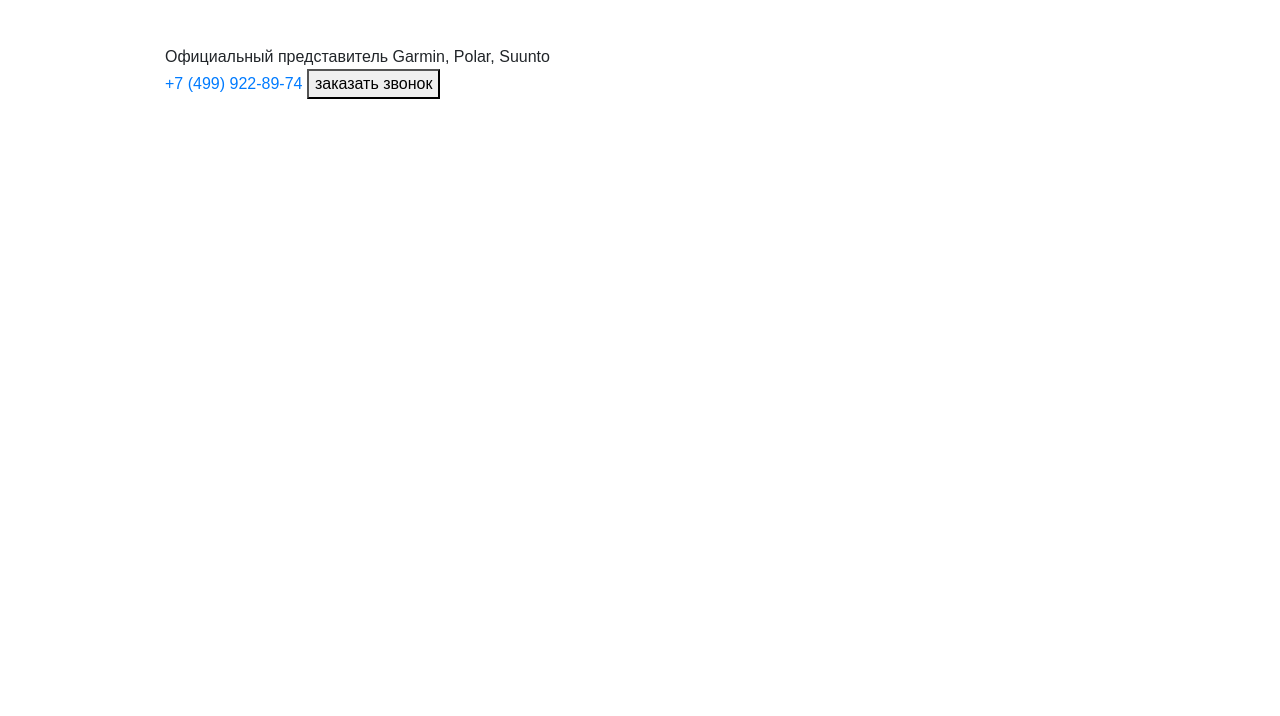
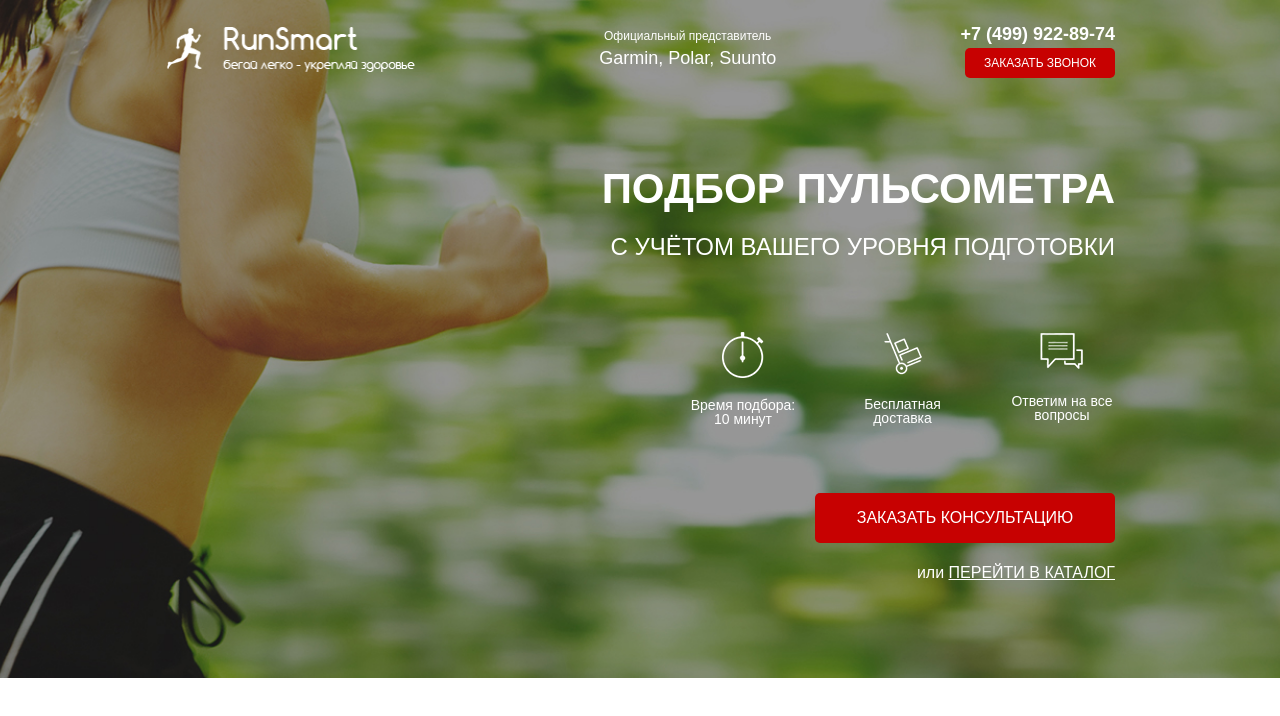
Before and after one commit to nadine141/pulse, a website: page src/index.html in a window 1280 px wide. Drawn offline with Linux system fonts and the light colour scheme.

Commit message:
first section

```diff
--- a/gulpfile.js
+++ b/gulpfile.js
@@ -7,7 +7,6 @@ const autoprefixer = require('gulp-autoprefixer');
 const rename = require("gulp-rename");
 
 gulp.task('server', function () {
-
   browserSync({
     server: {
       baseDir: "src"
--- /dev/null
+++ b/src/css/blocks/header.min.css
@@ -0,0 +1 @@
+.header{display:flex;justify-content:space-between;justify-content:center}
--- a/src/index.html
+++ b/src/index.html
@@ -22,15 +22,27 @@
           <button class="button">заказать звонок</button>
         </div>
       </header>
+
+      <div class="promo__wrapper">
+        <h1 class="promo__header">Подбор пульсометра</h1>
+        <h2 class="promo__subheader">с учётом Вашего уровня подготовки</h2>
+
+        <div class="promo__icons">
+          <div class="promo__icon"><img src="icons/019_timer_time_stopwatch_2-64.png" alt="time">Время подбора: 10 минут</div>
+          <div class="promo__icon"><img src="icons/app_hand.png" alt="bag">Бесплатная доставка</div>
+          <div class="promo__icon"><img src="icons/messages.png" alt="message">Ответим на все вопросы</div>
+        </div>
+        <button class="button button_main">заказать кОНСУЛЬТАЦИЮ</button>
+        <div class="promo__link">или <a href="#">ПЕРЕЙТИ В КАТАЛОГ</a></div>
+
+      </div>
+
+
     </div>
-
-  </div>
 
 
 
 
-
-
-
+  </div>
 </body>
 </html>
--- /dev/null
+++ b/src/sass/blocks/_buttons.scss
@@ -0,0 +1,18 @@
+.button {
+  width: 150px;
+  height: 30px;
+  background: $main-color;
+  border-radius: 5px;
+  border: none;
+  font-weight: 500;
+  font-size: 12px;
+  color: #FFFFFF;
+  text-transform: uppercase;
+  &_main {
+    margin-top: 67px;
+    width: 300px;
+    height: 50px;
+    font-size: 16px;
+
+  }
+}
--- /dev/null
+++ b/src/sass/blocks/_header.scss
@@ -0,0 +1,37 @@
+.header {
+  display: flex;
+  justify-content: space-between;
+  align-items: center;
+  &__logo {
+    width: 250px;
+    img {
+      width: 100%;
+    }
+  }
+  &__official {
+    font-weight: 500;
+    font-size: 12px;
+    color: #FFFFFF;
+    text-align: center;
+    span {
+      display: block;
+      font-size: 18px;
+    }
+  }
+  &__phone {
+    display: block;
+    font-weight: 700;
+    font-size: 18px;
+    color: #FFFFFF;
+    &:hover {
+      color: $main-color;
+      text-decoration: none;
+    }
+  }
+  &__contacts {
+    display: flex;
+    flex-direction: column;
+    align-items: flex-end;
+
+  }
+}
--- a/src/sass/blocks/_promo.scss
+++ b/src/sass/blocks/_promo.scss
@@ -1,5 +1,56 @@
 .promo {
   min-height: 650px;
   padding: 21px 0 93px 0;
-  background: url(../../img/bg/bg.jpg)center (center/cover) no-repeat;
+  background: url(../img/bg/bg.jpg) center (center/cover) no-repeat;
+  &__wrapper {
+    display: flex;
+    flex-direction: column;
+    align-items: flex-end;
+    margin-top: 90px;
+  }
+  &__header {
+    font-weight: 700;
+    font-size: 42px;
+    color: #FFFFFF;
+    text-transform: uppercase;
+    line-height: 42px;
+  }
+  &__subheader {
+    margin-top: 17px;
+    font-weight: 500;
+    font-size: 24px;
+    color: #FFFFFF;
+    text-transform: uppercase;
+    line-height: 24px;
+  }
+  &__icons {
+    margin-top: 65px;
+    width: 425px;
+    display: flex;
+    justify-content: space-between;
+  }
+  &__icon {
+    width: 106px;
+    text-align: center;
+    font-weight: 500;
+    font-size: 14px;
+    line-height: 14px;
+    color: #FFFFFF;
+    img {
+      display: block;
+      margin: 0 auto;
+      margin-bottom: 20px;
+    }
+  }
+  &__link {
+    font-size: 16px;
+    color: #FFFFFF;
+    font-weight: 500;
+    margin-top: 18px;
+    a {
+    text-decoration: underline;
+    text-transform: uppercase;
+    color: #FFFFFF;
+    }
+  }
 }
--- a/src/sass/blocks/style.scss
+++ /dev/null
@@ -1,10 +0,0 @@
-@import '../base/variables';
-* {
-  font-family: 'MuseoModerno', sans-serif;
-}
-
-.container {
-  max-width: 950px;
-
-}
-@import '../blocks/promo';
--- /dev/null
+++ b/src/sass/style.scss
@@ -0,0 +1,13 @@
+@import 'base/variables';
+@import 'blocks/promo';
+@import 'blocks/header';
+@import 'blocks/buttons';
+
+* {
+  font-family: 'MuseoModerno', sans-serif;
+}
+
+.container {
+  max-width: 950px;
+  margin: 0 auto;
+}
```
Also changed, not shown: src/css/blocks/style.min.css (deleted), src/css/style.css (added), src/css/style.min.css, src/icons/app_hand.png (renamed from src/icons/app 08 hand cart 64.png), src/icons/messages.png (renamed from src/icons/messages 64.png), 1 other file.
